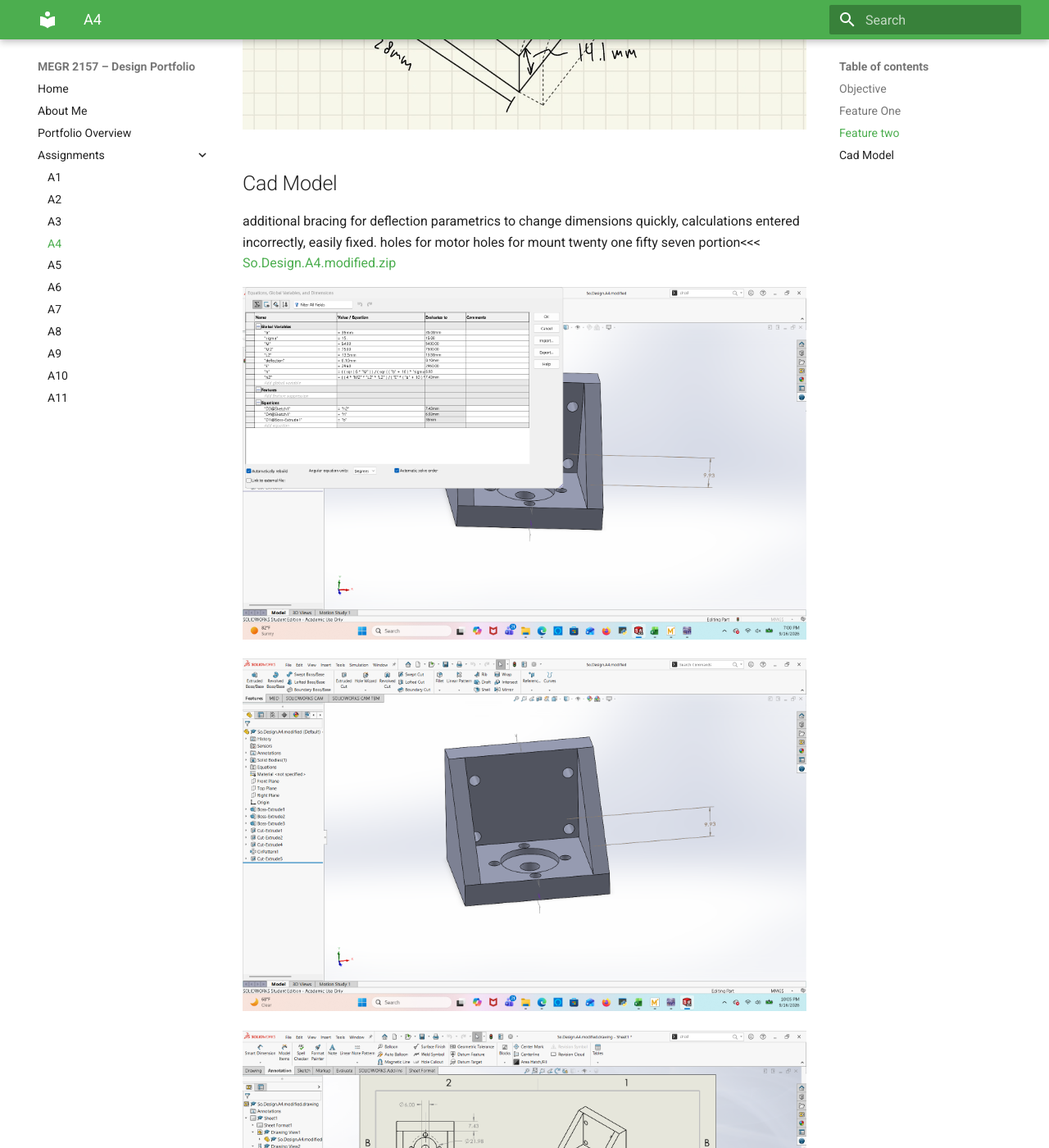
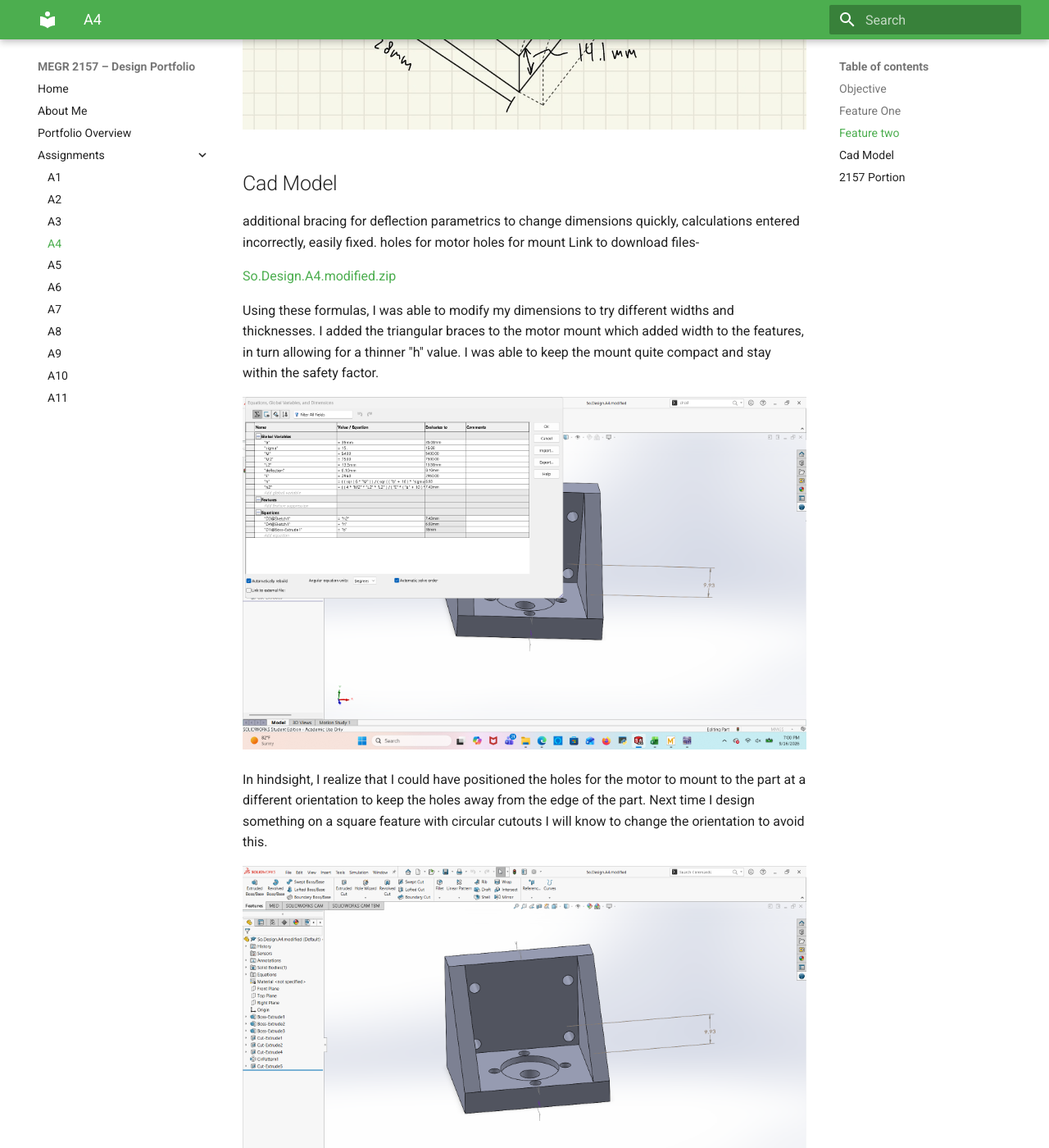
Before and after one commit to Taylor-Rockefeller-Portfolio/megr2157-portfolio, an MkDocs documentation site: the page built from docs/assignments/A04/index.md, in a window 1280 px wide and 1400 px high, scrolled down 13208 px. Shown: the whole window at 82% size. Built offline with MkDocs 1.6.1 and Material for MkDocs 9.7.7, drawn with Linux system fonts in a browser that asks for light colours.

Commit message:
Enhance index.md with download link and design notes
Added download link for modified design files and updated design insights.

```diff
--- a/docs/assignments/A04/index.md
+++ b/docs/assignments/A04/index.md
@@ -88,12 +88,18 @@ additional bracing for deflection
 parametrics to change dimensions quickly, calculations entered incorrectly, easily fixed.
 holes for motor
 holes for mount
-twenty one fifty seven portion<<<
+Link to download files-
+
 [So.Design.A4.modified.zip](https://github.com/user-attachments/files/32314561/So.Design.A4.modified.zip)
 
+Using these formulas, I was able to modify my dimensions to try different widths and thicknesses. I added the triangular braces to the motor mount which added width to the features, in turn allowing for a thinner "h" value. I was able to keep the mount quite compact and stay within the safety factor.
 
 ![](formulas9_16.png)
 
+In hindsight, I realize that I could have positioned the holes for the motor to mount to the part at a different orientation to keep the holes away from the edge of the part. Next time I design something on a square feature with circular cutouts I will know to change the orientation to avoid this.
+
 ![](part9_16.png)
 
+## 2157 Portion
+
 ![](multiview9_16.png)
```
